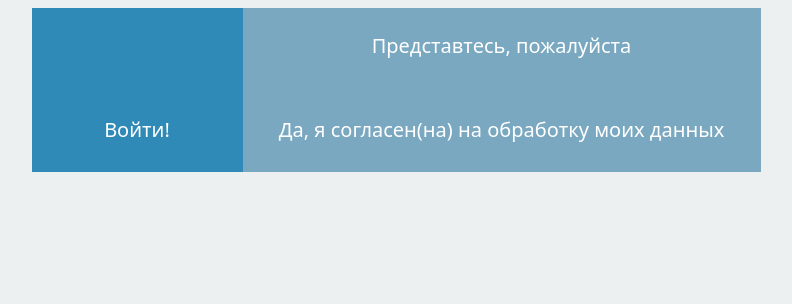
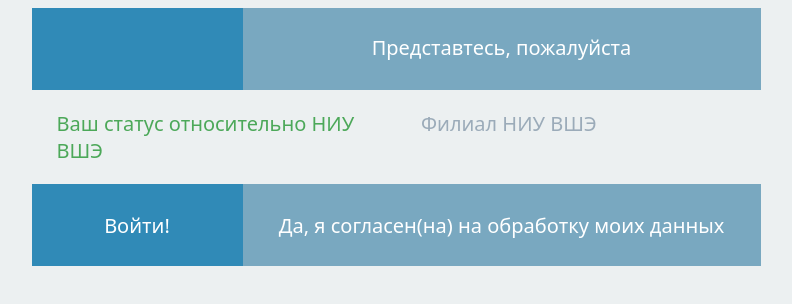
Before and after one commit to hsescience/culturetest2, a plain HTML site: page index.html in a window 1280 px wide. Shown: the whole page, without its empty margins (252-1044 px from the left). Drawn offline with Linux system fonts and the light colour scheme; a web font is replaced by a local one.

Commit message:
WHAT THE FUCK WITH JS?

```diff
--- a/css/style.css
+++ b/css/style.css
@@ -31,7 +31,7 @@
 	font-size: 20px;
 	color: #fff;
 	text-align: center;
-	top: 6px;
+	top: 8px;
 }
 
 .left_f_h {
@@ -50,7 +50,7 @@
 }
 
 #personinput {
-	top: 23;
+	top: 25;
 	position: absolute;
 	outline: none;
 	margin: 0 auto;
@@ -79,8 +79,6 @@
       display: none;
   }
 
-
-
 #header {
 	margin-top: 0px;
 }
@@ -88,3 +86,28 @@
 #footer {
 	margin-bottom: 0px;
 }
+
+.colons {
+	width: 100%;
+	font-family: SegoeUI;
+	font-size: 20px;
+}
+
+.colons p {
+	margin-left: 25px;
+}
+
+
+#statustext {
+	color: #4ca859;
+}
+
+#filialtext {
+	color: #9babb9;
+}
+
+.colonitem {
+	position: relative;
+	float: left;
+	width: 50%;
+}
--- a/index.html
+++ b/index.html
@@ -16,7 +16,19 @@
 					</div>
 				</div>
 
-				<div class = "colons"></div>
+				<div style = "clear:both;"></div>
+
+				<div class = "colons">
+					<div class = "colonitem">
+						<p id = "statustext">Ваш статус относительно НИУ ВШЭ</p>
+					</div>
+					<div class = "colonitem">
+						<p id = "filialtext">Филиал НИУ ВШЭ</p>
+					</div>
+					<div style = "clear:both;"></div>
+				</div>
+
+				<div style = "clear:both;"></div>
 
 				<div class = "footer_header" id = "footer">
 					<div class = "left_f_h">
```
